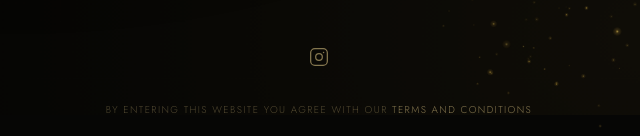
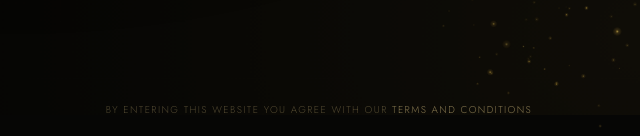
Before and after one commit to the-golden-unicorns/the-golden-unicorns.github.io, a website: page index.html in a window 1280 px wide. Shown: the part 661-797 px from the top of the page, 321-961 px from the left. Drawn offline with nearby package versions, Linux system fonts and the light colour scheme.

Commit message:
revert(site): restore splash Instagram reveal timing

```diff
--- a/assets/css/site.css
+++ b/assets/css/site.css
@@ -451,8 +451,8 @@ iframe {
   z-index: 10;
   display: flex;
   justify-content: center;
-  pointer-events: auto;
-  opacity: 1;
+  pointer-events: none;
+  opacity: 0;
   transition: opacity 0.9s var(--ease);
 }
 
```
